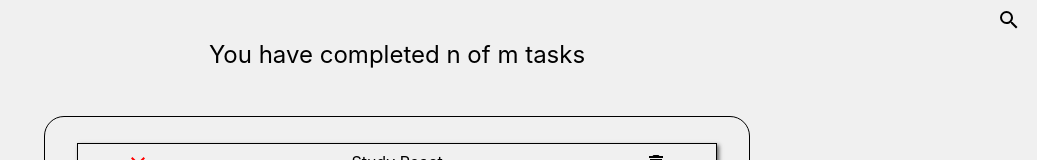
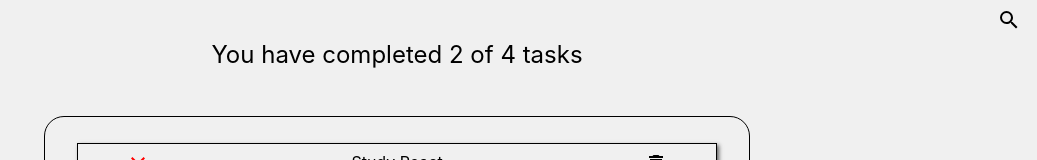
Before and after one commit to jfbarahonag/todo-list, a React (Create React App) app in the folder todo_project/: page / in a window 1280 px wide. Shown: the top 160 px of the page, without its empty margins (243-1280 px from the left). Built offline with nearby package versions, Linux system fonts and the light colour scheme.

Commit message:
props were added to Search and counter components

```diff
--- a/todo_project/src/App.js
+++ b/todo_project/src/App.js
@@ -1,4 +1,4 @@
-import React from 'react';
+import React, { useState } from 'react';
 //components
 import { TodoCounter } from './components/TodoCounter'
 import { TodoSearch } from './components/TodoSearch'
@@ -8,7 +8,7 @@ import { CreateTodoButton } from "./components/CreateTodoButton";
 //styles
 import './App.css';
 
-const TODOs = [
+const defaultTODOs = [
   { text: 'Study React', completed: false },
   { text: 'Study Vue', completed: true },
   { text: 'Panic Button [FW]', completed: true },
@@ -16,11 +16,24 @@ const TODOs = [
 ]
 
 function App() {
+  const [searchValue, setSearchValue] = useState('')
+  //TODO: change to an empty array
+  const [TODOs, setTODOs] = useState(defaultTODOs)
+
+  const completedTODOs = TODOs.filter(todo => !!todo.completed).length
+  const totalTODOs = TODOs.length
+
   return (
     <div className="app-wrapper">
 
-      <TodoSearch />
-      <TodoCounter />
+      <TodoSearch
+        searchValue = {searchValue}
+        setSearchValue = {setSearchValue}
+      />
+      <TodoCounter
+        total={totalTODOs}
+        completed={completedTODOs}
+      />
       <TodoList>
         {
           TODOs.map( todo => (
--- a/todo_project/src/components/TodoCounter.js
+++ b/todo_project/src/components/TodoCounter.js
@@ -1,10 +1,10 @@
 import React from 'react'
 import './TodoCounter.css'
 
-function TodoCounter() {
+function TodoCounter({total, completed}) {
     return (
         <span className='todo-counter'>
-            You have completed n of m tasks
+            You have completed {completed} of {total} tasks
         </span>
     )
 }
--- a/todo_project/src/components/TodoSearch.js
+++ b/todo_project/src/components/TodoSearch.js
@@ -2,36 +2,29 @@ import React from 'react'
 
 import './TodoSearch.css'
 
-function TodoSearch() {
+function TodoSearch({ searchValue, setSearchValue }) {
 
-  const [searchValue, setSearchValue] = React.useState('')
+  const handleEnter = (e) => {
+    const searchBar = document.getElementById("search-bar");
+    if (searchBar) {
+      searchBar.className = "search-bar__visible";
+    }
+  };
 
+  const handleLeave = (e) => {
+    const searchBar = document.getElementById("search-bar");
+    if (searchBar) {
+      searchBar.className = "search-bar__hidden";
+    }
+  };
 
-  const handleEnter = e => {
-      const searchBar = document.getElementById("search-bar");
-      if (searchBar)
-      {
-          searchBar.className = 'search-bar__visible'
-      }
-  }
+  const onSearchInputChange = (e) => {
+    setSearchValue(e.target.value);
+    console.log(searchValue)
+  };
 
-  const handleLeave = e => {
-      const searchBar = document.getElementById("search-bar");
-      if (searchBar)
-      {
-        searchBar.className = 'search-bar__hidden'
-      }
-  }
-
-  const onSearchInputChange = e => {
-    setSearchValue(e.target.value)
-  }
-
-  return [
-    <section
-      className="search-container"
-      onMouseLeave={handleLeave}
-    >
+  return (
+    <section className="search-container" onMouseLeave={handleLeave}>
       <input
         className="search-bar__hidden"
         id="search-bar"
@@ -51,7 +44,7 @@ function TodoSearch() {
         />
       </svg>
     </section>
-  ];
+  );
 }
 
 export  { TodoSearch }
```
